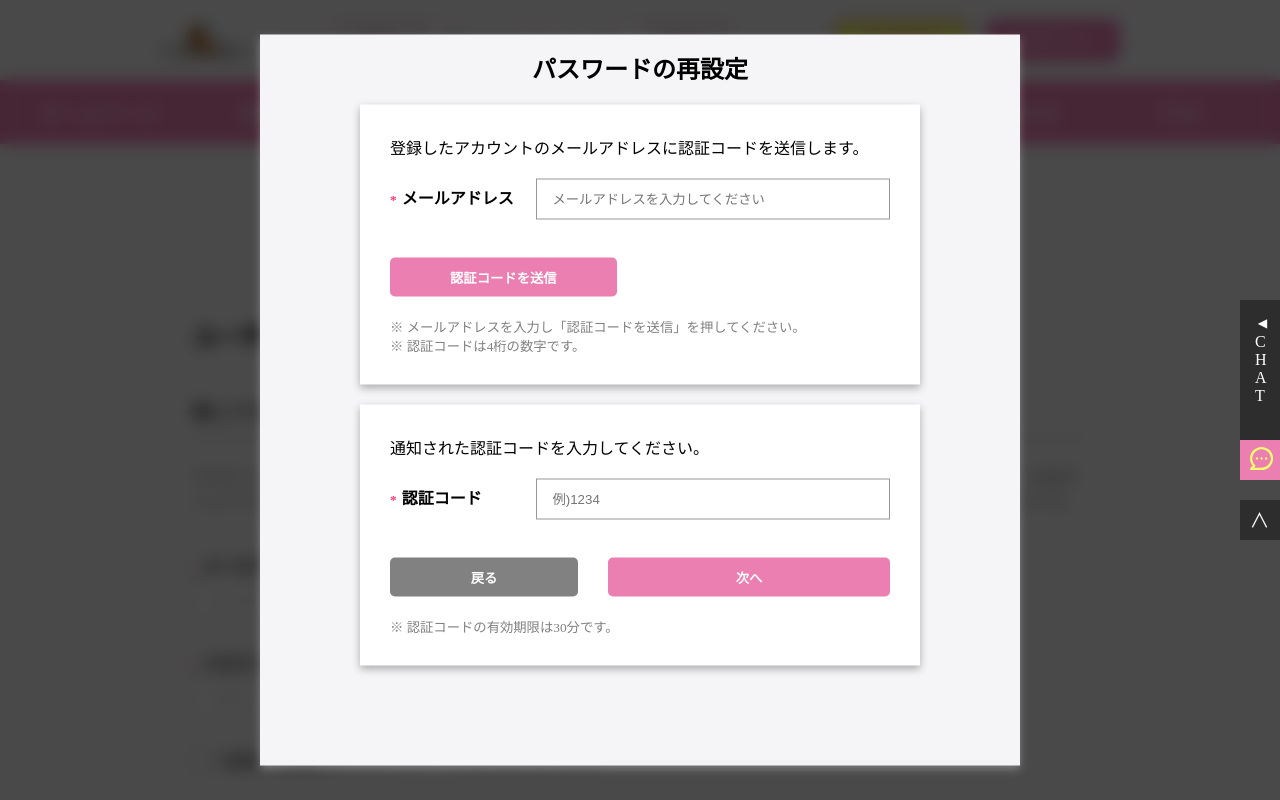
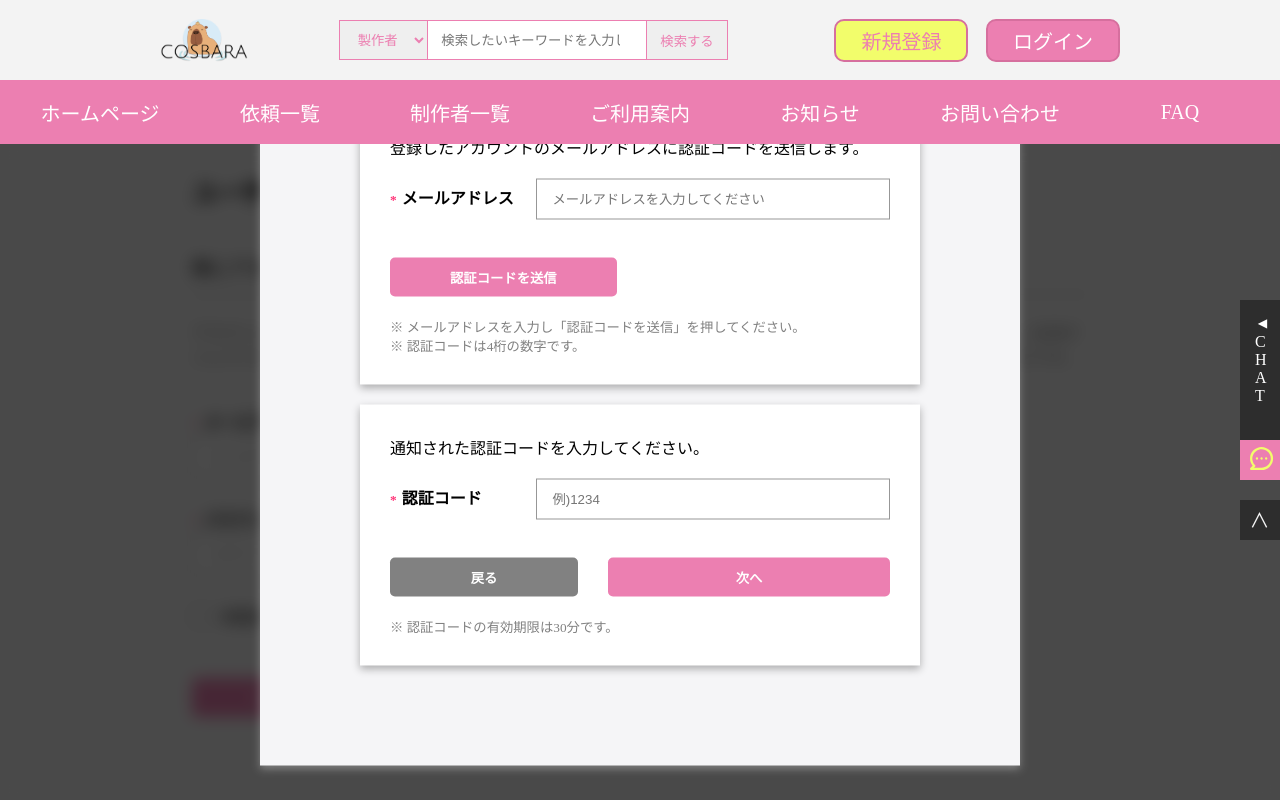
Before and after one commit to aggujhh/ih22_05team, a Flask app: page /forgot_password in a window 1280 px wide. Run offline with Flask 3, Linux system fonts and the light colour scheme.

Commit message:
miyamoto

```diff
--- a/front/static/css/base.css
+++ b/front/static/css/base.css
@@ -27,6 +27,11 @@ body {
 /* header ===============================================*/
 header {
     width: 100%;
+    position: fixed;
+    z-index: 100;
+    background: #f3f3f3;
+    top: 0;
+    left: 0;
 }
 
 h1 {
@@ -290,4 +295,5 @@ footer > .footer-bottom > small {
 }
 
 
+
 /*=======================================================*/
```
